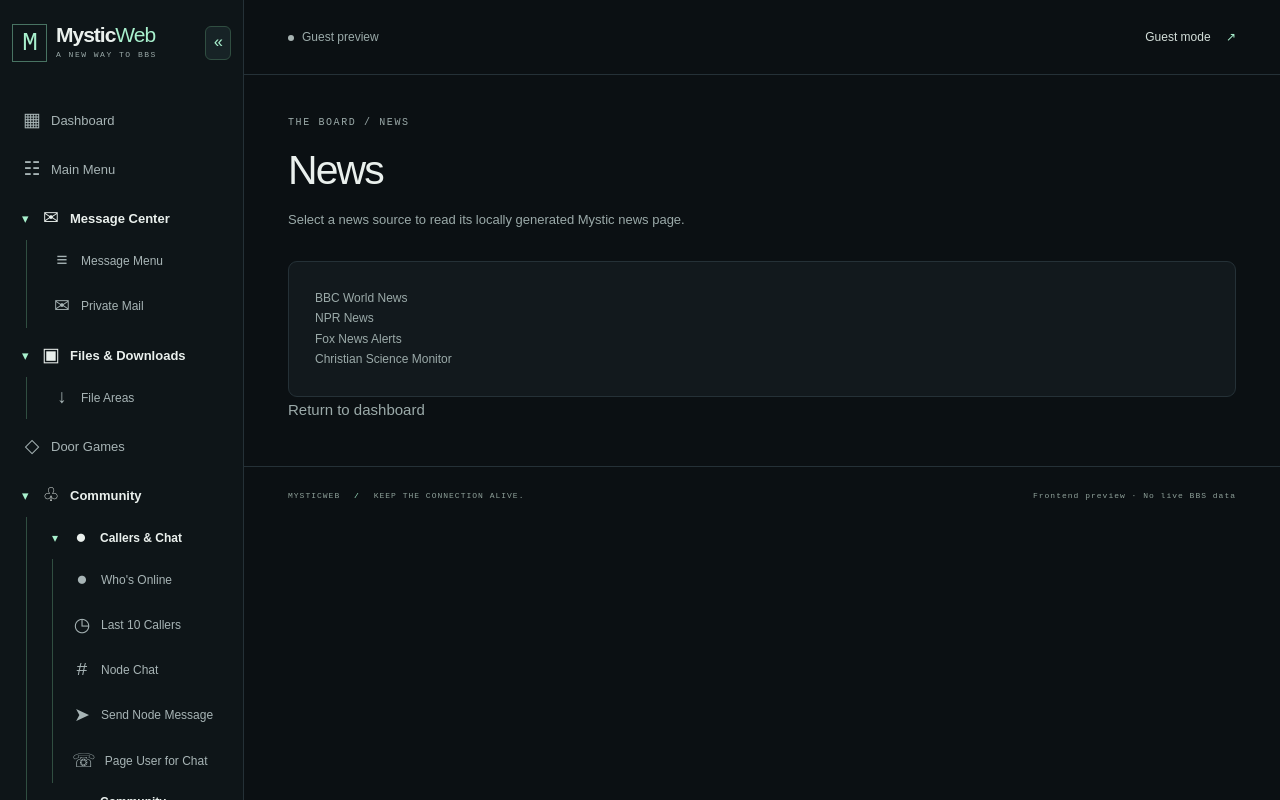
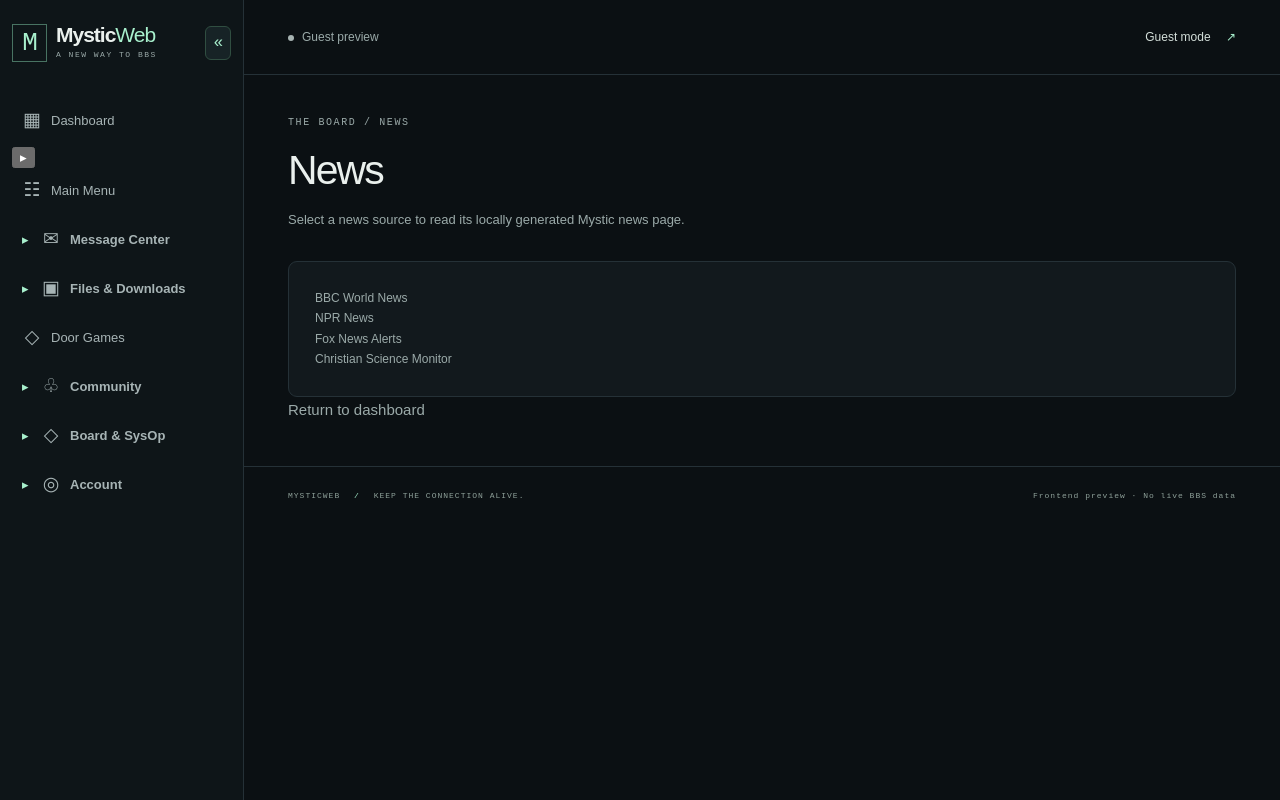
Before and after one commit to javadude334/MysticWeb, a Next.js app: page /news in a window 1280 px wide. Built offline with nearby package versions, Linux system fonts and the light colour scheme; no server answers.

Commit message:
Make Main Menu expandable and default sidebar collections collapsed

```diff
--- a/src/components/sidebar-navigation.tsx
+++ b/src/components/sidebar-navigation.tsx
@@ -6,7 +6,7 @@ import { defaultNavigation } from "@/lib/navigation/default-navigation";
 import styles from "./sidebar-navigation.module.css";
 import { collectionIds, navigationCollections, type CollectionNode } from "@/lib/navigation/navigation-collections";
 
-const storageKey = "mysticweb:sidebar:v2";
+const storageKey = "mysticweb:sidebar:v3";
 type Saved = { collapsed: boolean; open: string[] };
 function load(): Saved | null {
   try {
@@ -18,7 +18,7 @@ function load(): Saved | null {
 }
 export function SidebarNavigation({ active }: { active: string }) {
   const [collapsed, setCollapsed] = useState(false);
-  const [open, setOpen] = useState<string[]>(collectionIds());
+  const [open, setOpen] = useState<string[]>([]);
   const [ready, setReady] = useState(false);
   const [mobileOpen, setMobileOpen] = useState(false);
   useEffect(() => {
@@ -73,12 +73,32 @@ export function SidebarNavigation({ active }: { active: string }) {
       </div>
       <nav id="mysticweb-sidebar-folders" aria-label="Main navigation" className={`${styles.navigation} ${mobileOpen ? styles.mobileOpen : ""}`}>
         <Link href="/dashboard" title="Dashboard" aria-current={selected("/dashboard") ? "page" : undefined} className={`${styles.link} ${selected("/dashboard") ? styles.active : ""}`}><span aria-hidden="true" className={styles.symbol}>▦</span><span className={styles.linkText}>Dashboard</span></Link>
-        <Link href="/main-menu" title="Main Menu" aria-current={selected("/main-menu") ? "page" : undefined}
-          className={`${styles.link} ${selected("/main-menu") ? styles.active : ""}`}
-          onClick={() => setMobileOpen(false)}>
-          <span aria-hidden="true" className={styles.symbol}>☷</span>
-          <span className={styles.linkText}>Main Menu</span>
-        </Link>
+        <div className={styles.group}>
+          <div className={styles.menuHeading}>
+            <button type="button" className={styles.menuChevron}
+              aria-label={open.includes("main-menu") ? "Collapse Main Menu" : "Expand Main Menu"}
+              aria-expanded={!collapsed && open.includes("main-menu")} aria-controls="nav-group-main-menu"
+              onClick={() => {
+                if (collapsed) setCollapsed(false);
+                setOpen(previous => previous.includes("main-menu")
+                  ? previous.filter(id => id !== "main-menu") : [...previous, "main-menu"]);
+              }}>
+              {open.includes("main-menu") ? "▾" : "▸"}
+            </button>
+            <Link href="/main-menu" title="Open Main Menu"
+              aria-current={selected("/main-menu") ? "page" : undefined}
+              className={`${styles.link} ${selected("/main-menu") ? styles.active : ""}`}
+              onClick={() => setMobileOpen(false)}>
+              <span aria-hidden="true" className={styles.symbol}>☷</span>
+              <span className={styles.linkText}>Main Menu</span>
+            </Link>
+          </div>
+          <div id="nav-group-main-menu" className={styles.children}
+            hidden={!open.includes("main-menu") || collapsed}>
+            {items.filter(item => item.href !== "/dashboard" && item.href !== "/main-menu")
+              .map(item => renderNode({ type: "link", href: item.href }, 1))}
+          </div>
+        </div>
         {navigationCollections.map(node => renderNode(node, 0))}
       </nav>
     </aside>
```
